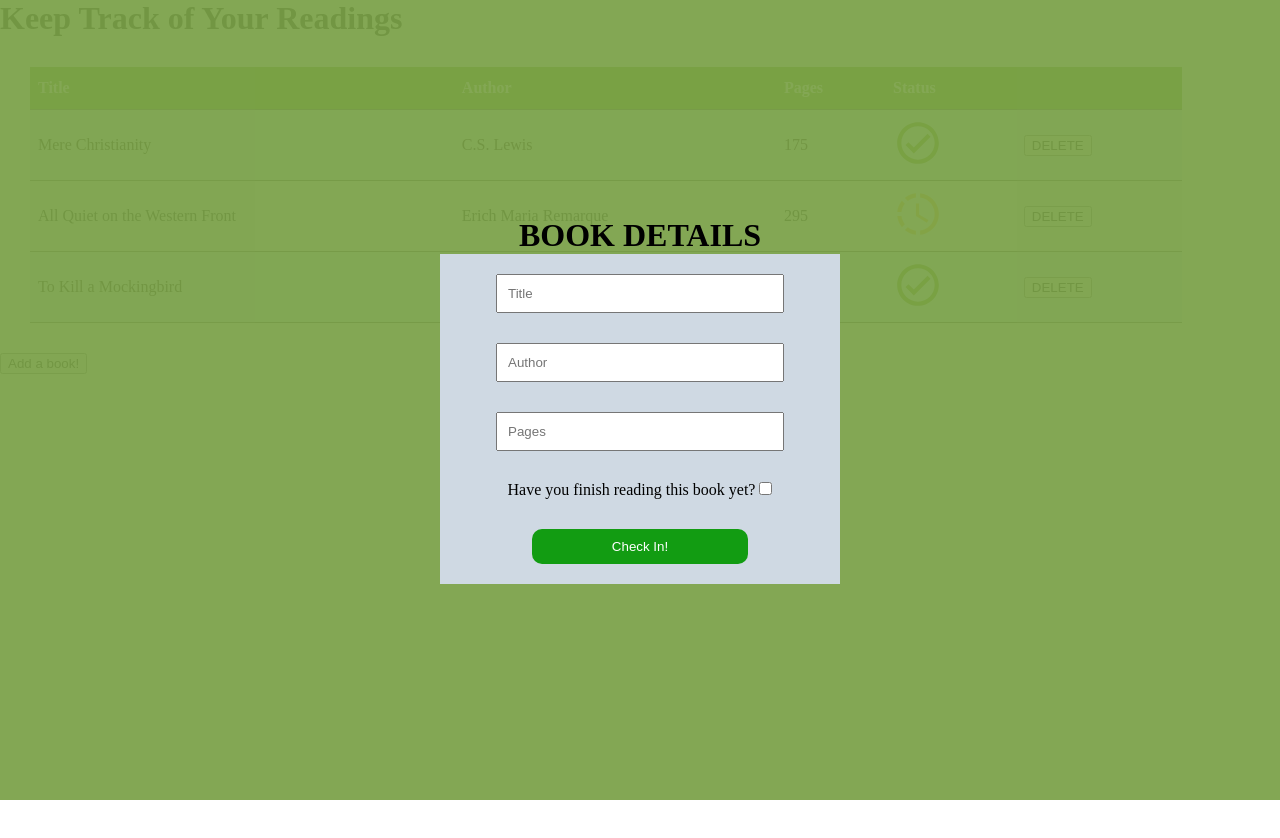
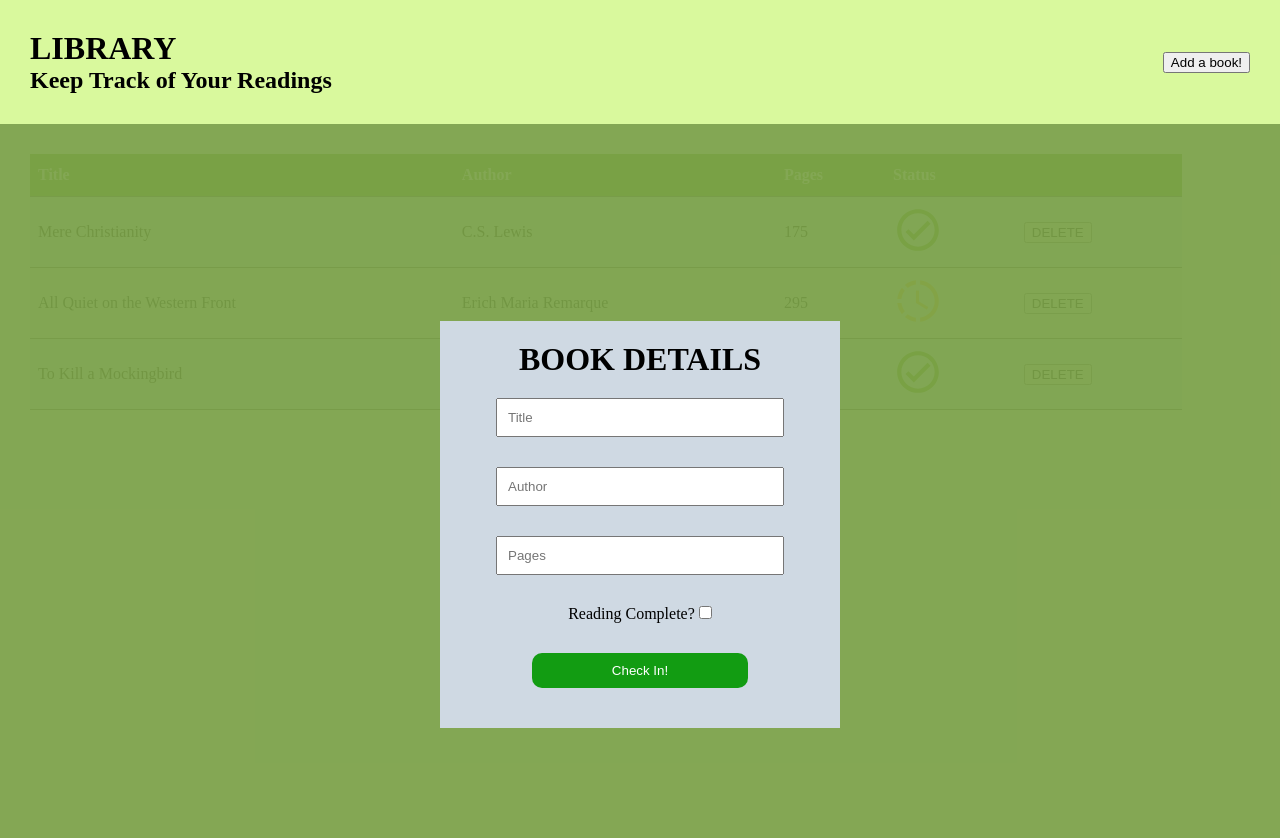
Before and after one commit to NovaCat35/library, a website: page index.html in a window 1280 px wide. Both pictures are taken after a click on the button "Add a book!". Before the commit the page ends 800 px from the top, so only its background shows below. Drawn offline with Linux system fonts and the light colour scheme.

Commit message:
Restylize form and requirements

```diff
--- a/index.html
+++ b/index.html
@@ -8,7 +8,31 @@
     <title>Library</title>
 </head>
 <body>
-    <h1>Keep Track of Your Readings</h1>
+    <header>
+        <div class="navbar">
+            <div class="header-left">
+                <h1>LIBRARY</h1>
+                <h2>Keep Track of Your Readings</h2>
+            </div>
+            <button class="add-book">Add a book!</button>
+        </div>
+        <div class="modal hidden">
+            <div class="modalContainer">
+                <h1>BOOK DETAILS</h1>
+                <form action="">
+                    <input type="text" id="title" name="title" placeholder="Title" required>
+                    <input type="text" id="author" name="author" placeholder="Author" required>
+                    <input type="number" id="pages" name="pages" placeholder="Pages" required>
+                    <div>
+                        <label for="status">Reading Complete?</label>
+                        <input type="checkbox" id="status" name="status" required>
+                    </div>
+                    <button type="submit">Check In!</button>
+                </form>
+            </div>
+        </div>
+    </header>
+    <main>
         <div class="table-container">
             <table id="books-table">
                 <thead>
@@ -24,22 +48,7 @@
                 </tbody>
             </table>
         </div>
-
-    <button class="add-book">Add a book!</button>
-
-    <div class="modal hidden">
-        <h1>BOOK DETAILS</h1>
-        <form action="">
-            <input type="text" id="title" name="title" placeholder="Title">
-            <input type="text" id="author" name="author" placeholder="Author">
-            <input type="number" id="pages" name="pages" placeholder="Pages">
-            <div>
-                <label for="status">Have you finish reading this book yet?</label>
-                <input type="checkbox" id="status" name="status">
-            </div>
-            <button type="submit">Check In!</button>
-        </form>
-    </div>
+    </main>
     <script src="script.js"></script>
 </body>
 </html>
--- a/script.js
+++ b/script.js
@@ -11,7 +11,8 @@ const myLibrary = [];
 // Goes through the rows and (re)assign in case to align row index with current myLibrary index
 function assignIndexId(tableBody) {
   let id = 0;
-  Array.from(tableBody.rows).forEach((row) => {
+  Array.from(tableBody.rows).forEach((tr) => {
+    const row = tr;
     row.dataset.indexId = id;
     id += 1;
   });
@@ -61,10 +62,7 @@ function addBookToLibrary(book) {
   myLibrary.push(book);
   displayBook(book);
 }
-
-const createBook = function createBookInfo(event) {
-  event.preventDefault(); // stop the form from submitting & refreshing page
-
+function createBook() {
   const title = document.getElementById('title').value;
   const author = document.getElementById('author').value;
   const pages = document.getElementById('pages').value;
@@ -72,7 +70,7 @@ const createBook = function createBookInfo(event) {
 
   const book = new Book(title, author, pages, status);
   addBookToLibrary(book);
-};
+}
 
 function deleteBook() {
   const row = this.parentNode.parentNode;
@@ -127,11 +125,15 @@ sampleBooks.forEach((book) => {
 const displayForm = document.querySelector('button[class="add-book"]');
 const modal = document.querySelector('.modal');
 const submit = document.querySelector('button[type="submit"]');
+const form = document.querySelector('form');
 
 displayForm.addEventListener('click', () => modal.classList.remove('hidden'));
 submit.addEventListener('click', (event) => {
-  modal.classList.add('hidden');
-  createBook(event);
+  if (form.checkValidity()) {
+    event.preventDefault(); // stop the form from submitting & refreshing page
+    modal.classList.add('hidden');
+    createBook(event);
+  }
 });
 
 document.addEventListener('DOMNodeInserted', () => {
--- a/styles.css
+++ b/styles.css
@@ -1,14 +1,17 @@
 :root {
+    --header-background: #d9f99d;
+
     --modal-background: rgba(123, 161, 72, 0.935);
     --form-background: rgb(207, 217, 227);
     --form-btn-background: rgb(18, 156, 18);
+    --button-color: rgb(255, 255, 255);
+
     --border-color: rgb(83, 83, 83);
-    --button-color: rgb(255, 255, 255);
     --row-even-background: #f5f7f8;
-    --row-odd-background: #e0f2fe;;
+    --row-odd-background: #e0f2fe;
+
     --in-progress-color: invert(86%) sepia(56%) saturate(3489%) hue-rotate(325deg) brightness(97%) contrast(103%);
     --complete-color: invert(43%) sepia(90%) saturate(998%) hue-rotate(52deg) brightness(98%) contrast(90%);
-
 }
 
 * {
@@ -18,6 +21,16 @@
 
 html, body {
     min-height: 100vh;
+}
+
+/*****************/
+/***** NAVBAR *****/
+header .navbar {
+    display: flex;
+    justify-content: space-between;
+    align-items: center;
+    padding: 30px;
+    background: var(--header-background);
 }
 
 /*****************/
@@ -67,8 +80,8 @@ table img.complete {
     display: none;
 }
 .modal {
-    position: fixed;
-    top: 0;
+    position: absolute;
+    z-index: 1;
     width: 100vw;
     height: 100vh;
     background: var(--modal-background);
@@ -77,10 +90,16 @@ table img.complete {
     align-items: center;
     justify-content: center;
 }
+.modal .modalContainer {
+    display: flex;
+    flex-direction: column;
+    align-items: center;
+    background: var(--form-background);
+    padding: 20px 0;
+}
 .modal form {
     width: 400px;
     padding: 20px;
-    background: var(--form-background);
     display: flex;
     flex-direction: column;
     align-items: center;
```
Lines whose indentation alone changed are shown as unchanged.
